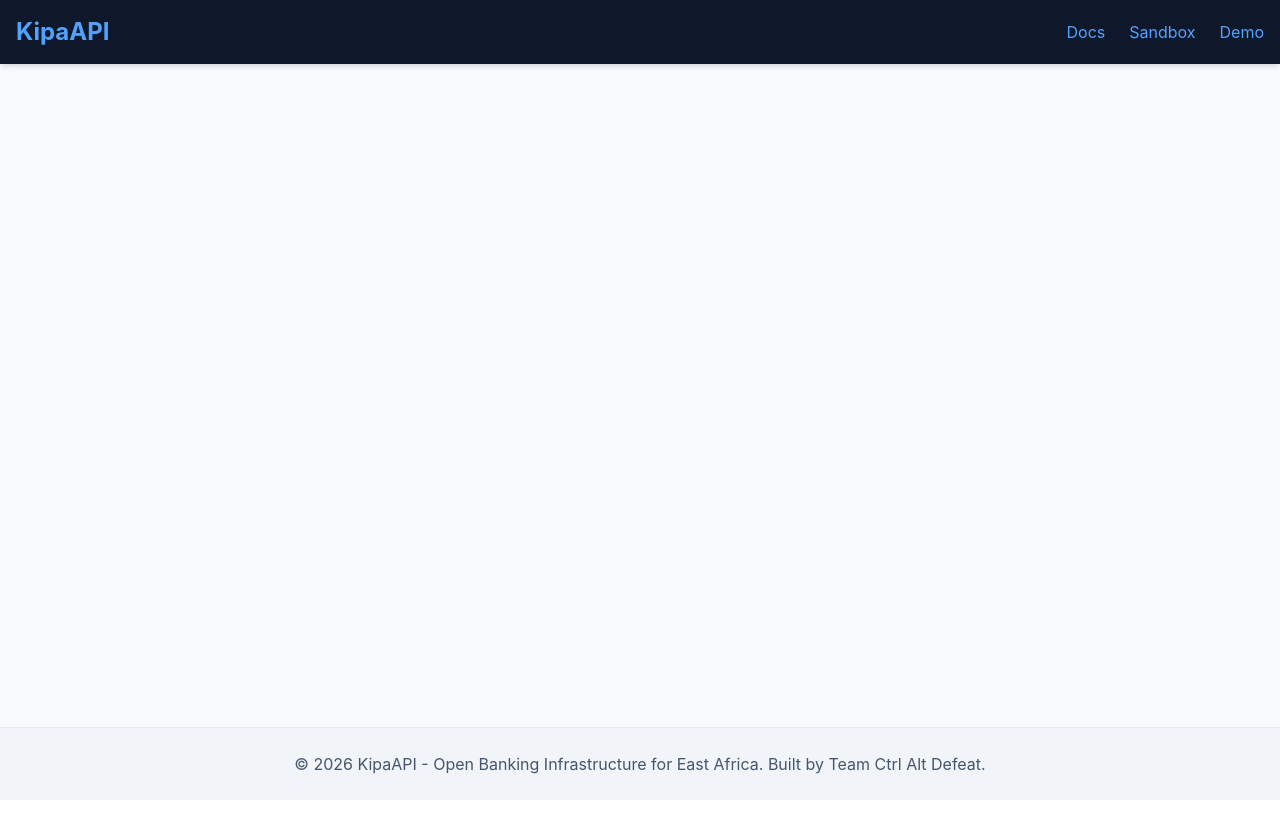
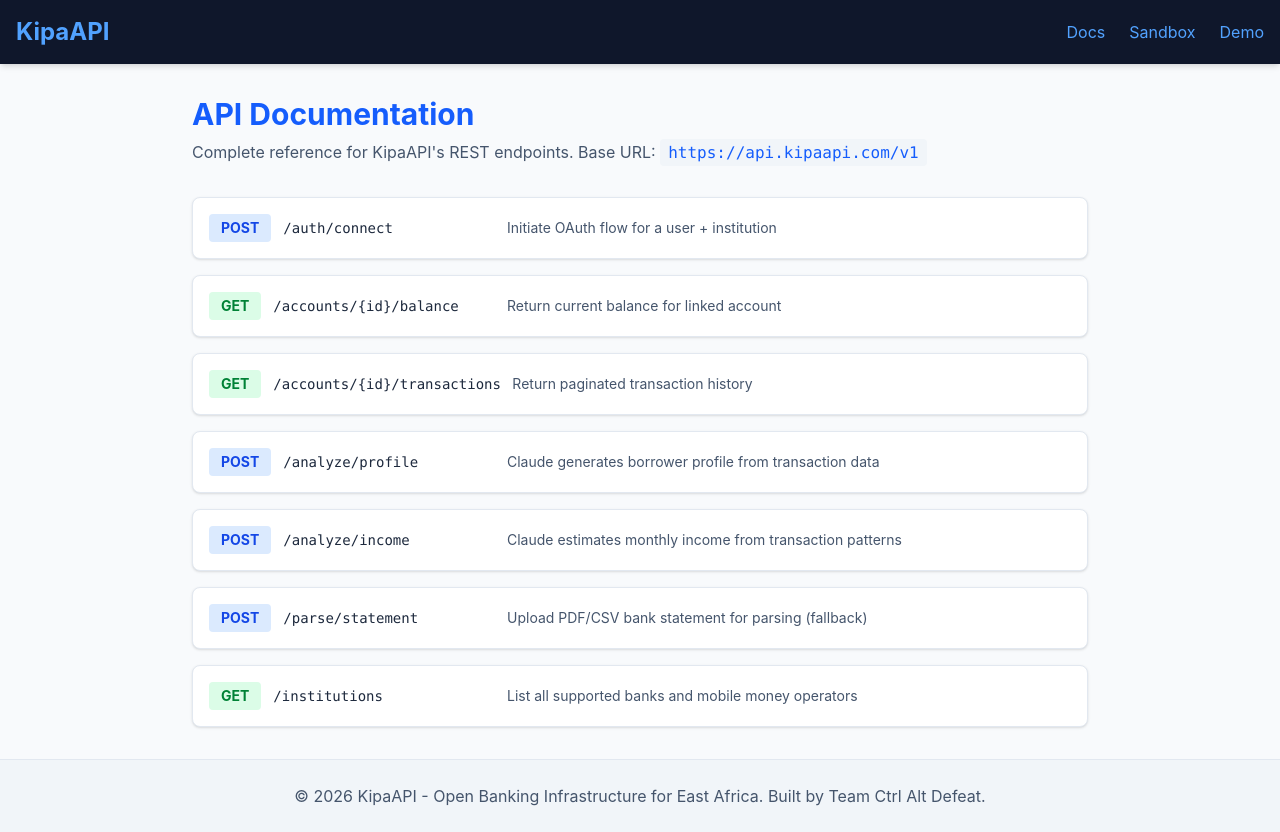
Before and after one commit to elishamapaluku-max/Open_Banking_API, a React app in the folder frontend/: page /docs in a window 1280 px wide. Before the commit the page ends 800 px from the top, so only its background shows below. Built offline with nearby package versions, Linux system fonts and the light colour scheme; the HTML template or start-up script is replaced by a standard one.

Commit message:
feat (docs): create api documentation ui

```diff
--- a/frontend/src/App.jsx
+++ b/frontend/src/App.jsx
@@ -1,7 +1,8 @@
 import { BrowserRouter as Router, Routes, Route } from 'react-router-dom';
 import Navbar from './components/layout/Navbar';
 import Footer from './components/layout/Footer';
-import Landing from './pages/Landing'; // <-- Add this import
+import Landing from './pages/Landing';
+import Docs from './pages/Docs';
 
 function App() {
   return (
@@ -11,8 +12,9 @@ function App() {
 
         <main className="grow max-w-7xl mx-auto w-full px-4 py-8">
           <Routes>
-            {/* Replace the skeleton h1 with the Landing component */}
             <Route path="/" element={<Landing />} />
+            {/* 2. Add the Docs route */}
+            <Route path="/docs" element={<Docs />} />
           </Routes>
         </main>
 
--- /dev/null
+++ b/frontend/src/pages/Docs.jsx
@@ -0,0 +1,38 @@
+const Docs = () => {
+  const endpoints = [
+    { method: 'POST', path: '/auth/connect', desc: 'Initiate OAuth flow for a user + institution' },
+    { method: 'GET', path: '/accounts/{id}/balance', desc: 'Return current balance for linked account' },
+    { method: 'GET', path: '/accounts/{id}/transactions', desc: 'Return paginated transaction history' },
+    { method: 'POST', path: '/analyze/profile', desc: 'Claude generates borrower profile from transaction data' },
+    { method: 'POST', path: '/analyze/income', desc: 'Claude estimates monthly income from transaction patterns' },
+    { method: 'POST', path: '/parse/statement', desc: 'Upload PDF/CSV bank statement for parsing (fallback)' },
+    { method: 'GET', path: '/institutions', desc: 'List all supported banks and mobile money operators' }
+  ];
+
+  return (
+    <div className="max-w-4xl mx-auto space-y-8">
+      <div>
+        <h1 className="text-3xl font-bold text-blue-600 mb-2">API Documentation</h1>
+        <p className="text-slate-600">
+          Complete reference for KipaAPI's REST endpoints. Base URL: <code className="bg-slate-100 px-2 py-1 rounded text-blue-600">https://api.kipaapi.com/v1</code>
+        </p>
+      </div>
+
+      <div className="space-y-4">
+        {endpoints.map((endpoint, index) => (
+          <div key={index} className="bg-white border border-slate-200 rounded-lg p-4 shadow-sm flex flex-col md:flex-row md:items-center gap-4">
+            <div className="flex items-center gap-3 md:w-1/3">
+              <span className={`px-3 py-1 text-sm font-bold rounded ${endpoint.method === 'GET' ? 'bg-green-100 text-green-700' : 'bg-blue-100 text-blue-700'}`}>
+                {endpoint.method}
+              </span>
+              <code className="text-slate-800 font-mono text-sm">{endpoint.path}</code>
+            </div>
+            <p className="text-slate-600 text-sm md:w-2/3">{endpoint.desc}</p>
+          </div>
+        ))}
+      </div>
+    </div>
+  );
+};
+
+export default Docs;
```
